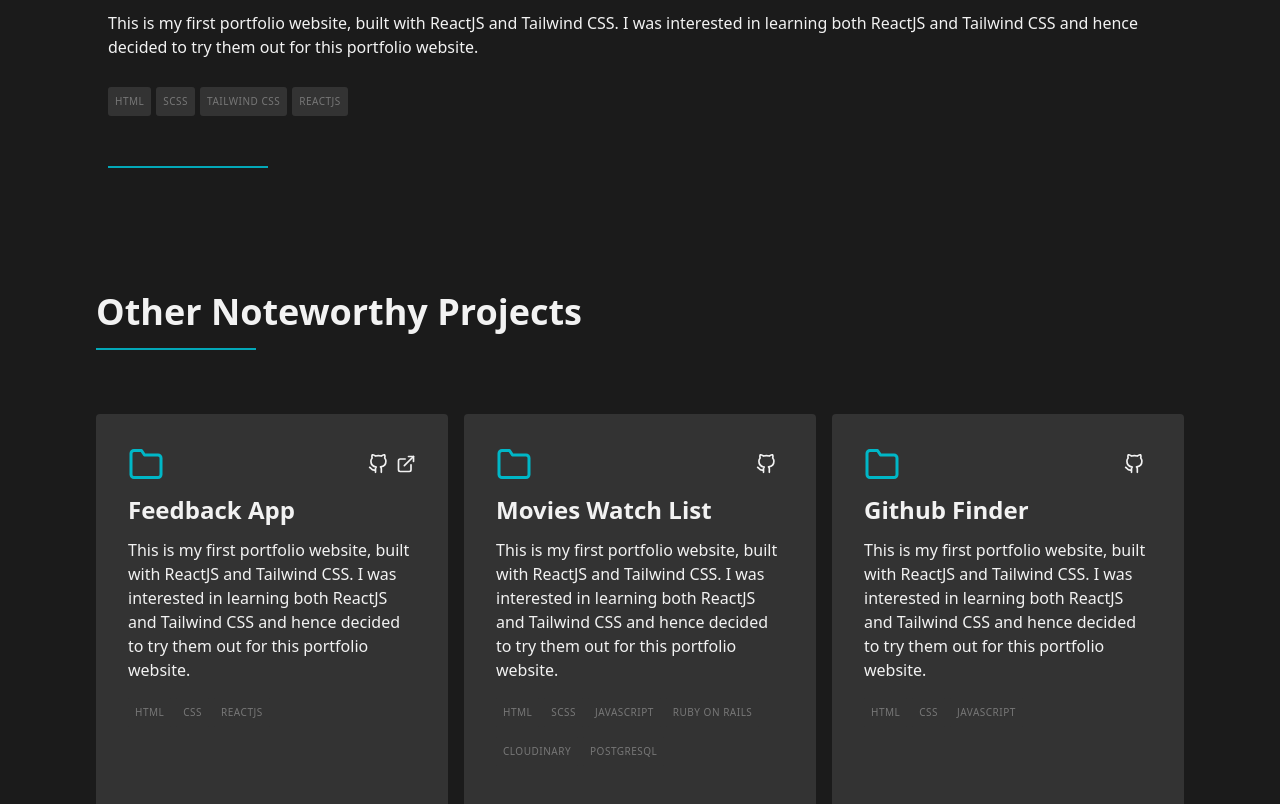
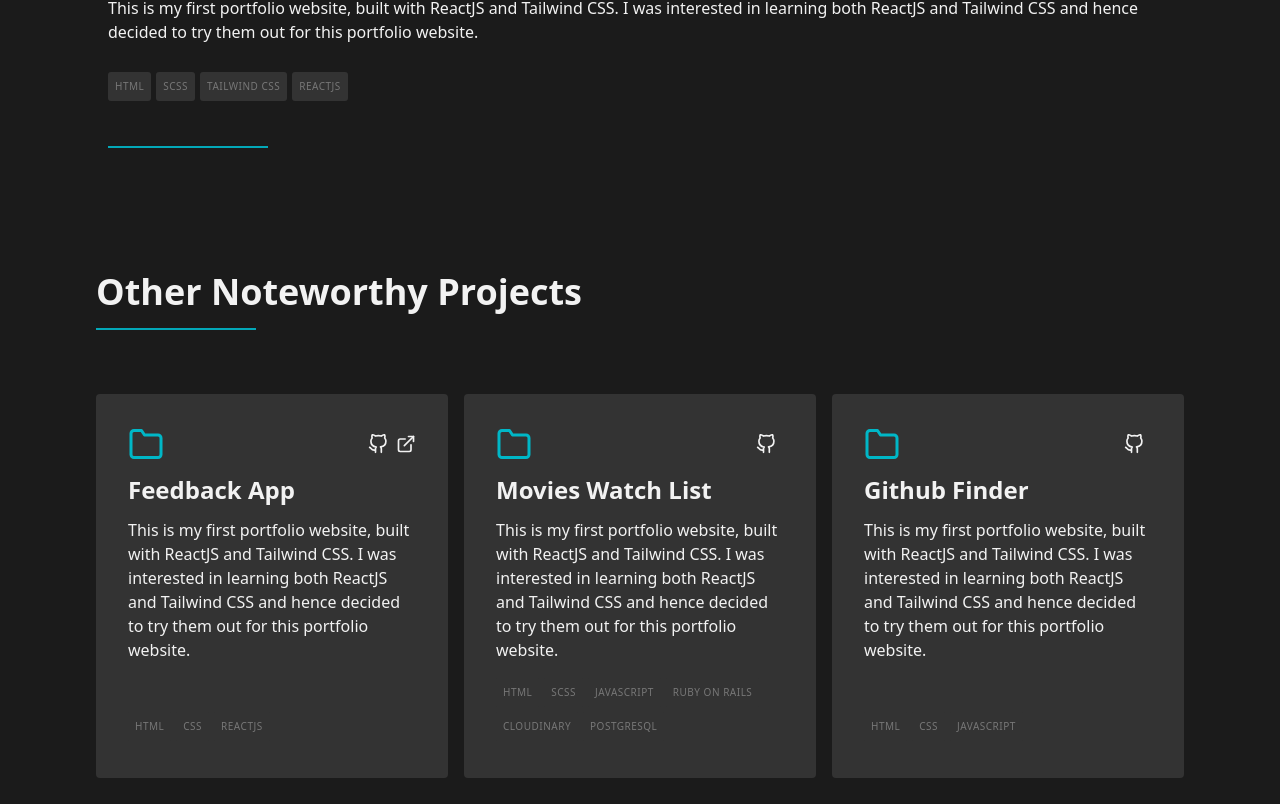
Before and after one commit to helen-tan/portfolio-site, a React (Create React App) app: page / in a window 1280 px wide. Shown: the part 6817-7621 px from the top of the page. Built offline with nearby package versions, Linux system fonts and the light colour scheme.

Commit message:
align tags to bottom of card

```diff
--- a/src/assets/stylesheets/components/_tags.scss
+++ b/src/assets/stylesheets/components/_tags.scss
@@ -8,7 +8,7 @@
       display: inline-block;
       padding: 7px 7px;
       margin-right: 5px;
-      margin-bottom: 10px;
+      margin-bottom: 5px;
       color: #777;
       background: $dark-grey;
       border-radius: 3px;
--- a/src/components/cards/ProjectCard.jsx
+++ b/src/components/cards/ProjectCard.jsx
@@ -2,9 +2,9 @@ import { FiFolder, FiExternalLink, FiGithub } from "react-icons/fi";
 
 function ProjectCard({ project }) {
   return(
-    <div className="project-card bg-dark-grey p-8 rounded group transition duration-300 ease-in-out hover:-translate-y-2">
+    <div className="project-card flex flex-col flex-none bg-dark-grey p-8 rounded group transition duration-300 ease-in-out hover:-translate-y-2">
 
-      <div className="project-card-top flex justify-between items-center mb-3">
+      <div className="project-card-top flex justify-between items-center mb-3 flex-none">
         <FiFolder className='text-teal text-4xl' />
         <div className="project-links flex items-center">
           {(project.code_link !== "") ?
@@ -16,22 +16,27 @@ function ProjectCard({ project }) {
         </div>
       </div>
 
-      <h3 className="mb-3 font-bold text-2xl group-hover:text-teal">
+      <h3 className="mb-3 font-bold text-2xl flex-none group-hover:text-teal">
         <a href={project.demo_link} target="_blank" rel="noreferrer">
           {project.title}
         </a>
       </h3>
 
-      <div className="project-description w-full">
+      <div className="project-description w-full flex-none">
         <p>{project.desc}</p>
       </div>
 
-      <div className="used">
-        <ul className="used-items">
-          {project.used_items.map((item) => {
-            return <li className="used-item" key={item}>{item}</li>
-          })}
-        </ul>
+      <div className="used grow">
+        <div className="flex h-full items-end">
+          <ul className="used-items ">
+            {project.used_items.map((item) => {
+              return <li className="used-item" key={item}>{item}</li>
+            })}
+          </ul>
+
+        </div>
+
+
       </div>
     </div>
   )
```
